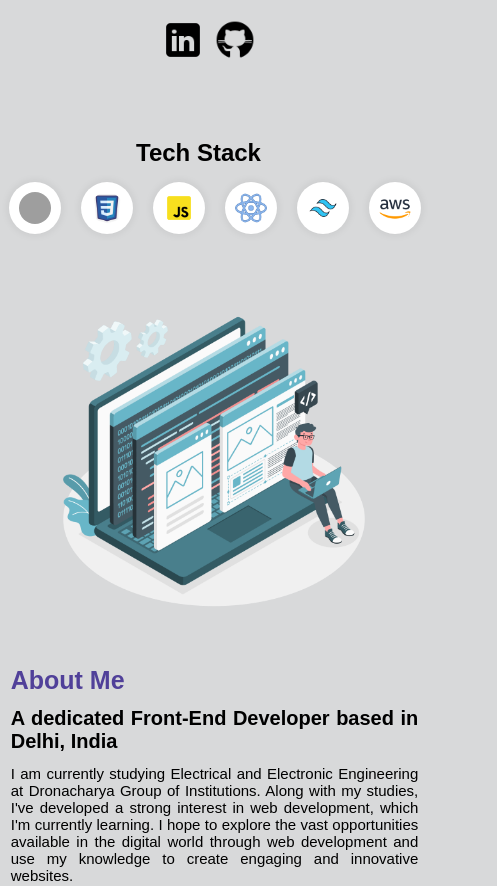
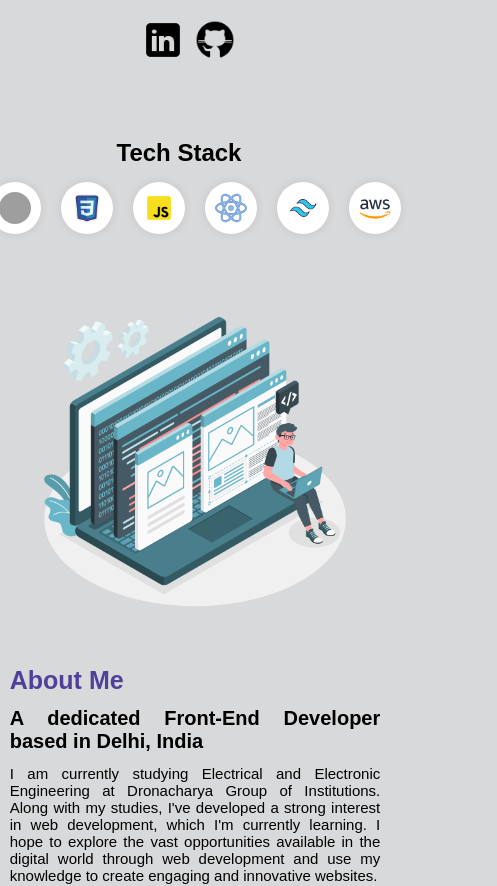
Before and after one commit to afaquewasim/AfaqueWasimPortfolio, a React (Create React App) app: page / in a window 390 px wide. Shown: the part 687-1573 px from the top of the page, 497 px wide, since content can reach past the window. Built offline with nearby package versions, Linux system fonts and the light colour scheme; grey boxes are pictures that could not be loaded.

Commit message:
Update App.css

```diff
--- a/src/App.css
+++ b/src/App.css
@@ -17,7 +17,7 @@ html {
 
 @media (max-width: 950px) {
   body{
-    width: 110%;
+    width: 100%;
     margin: 0 auto;
   }
 }
```
